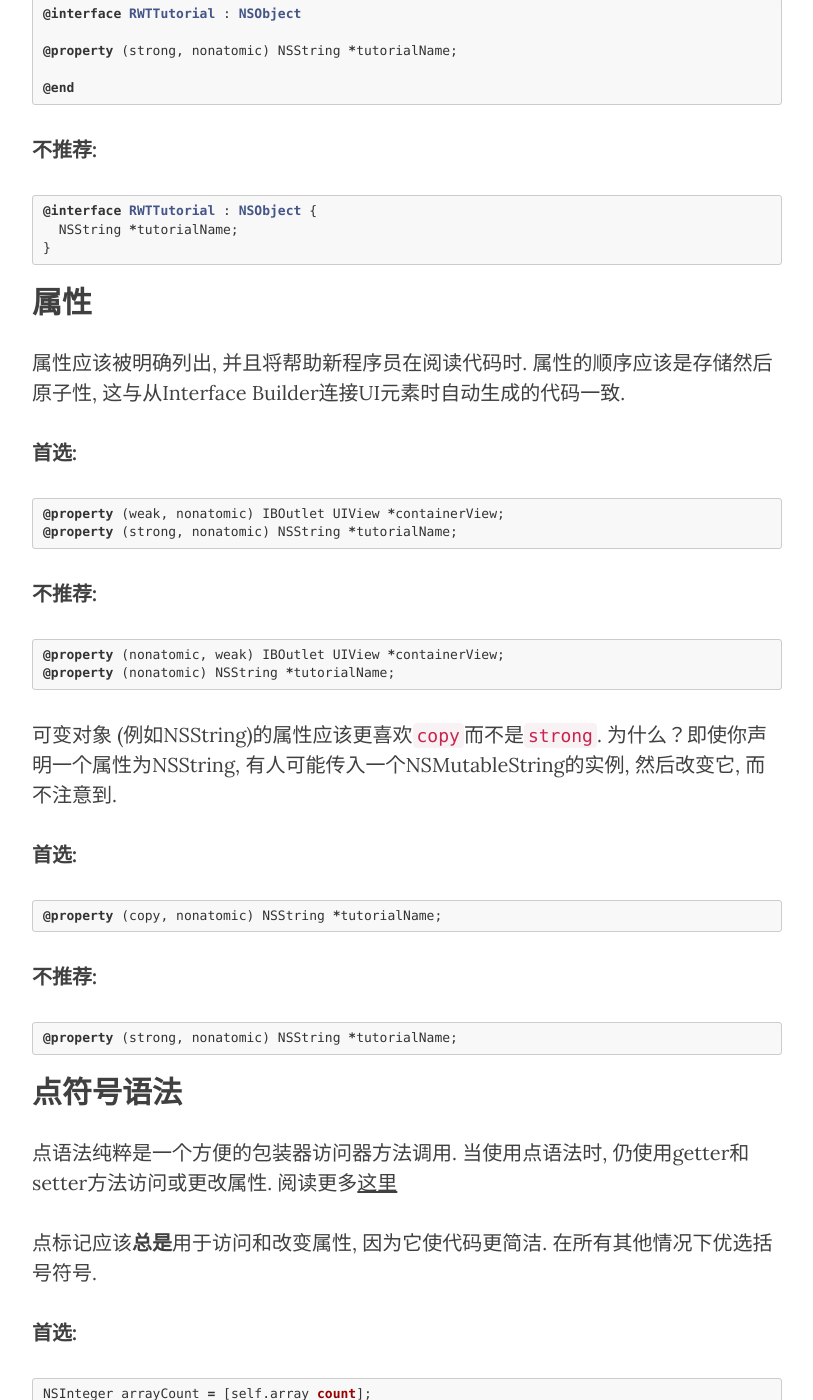
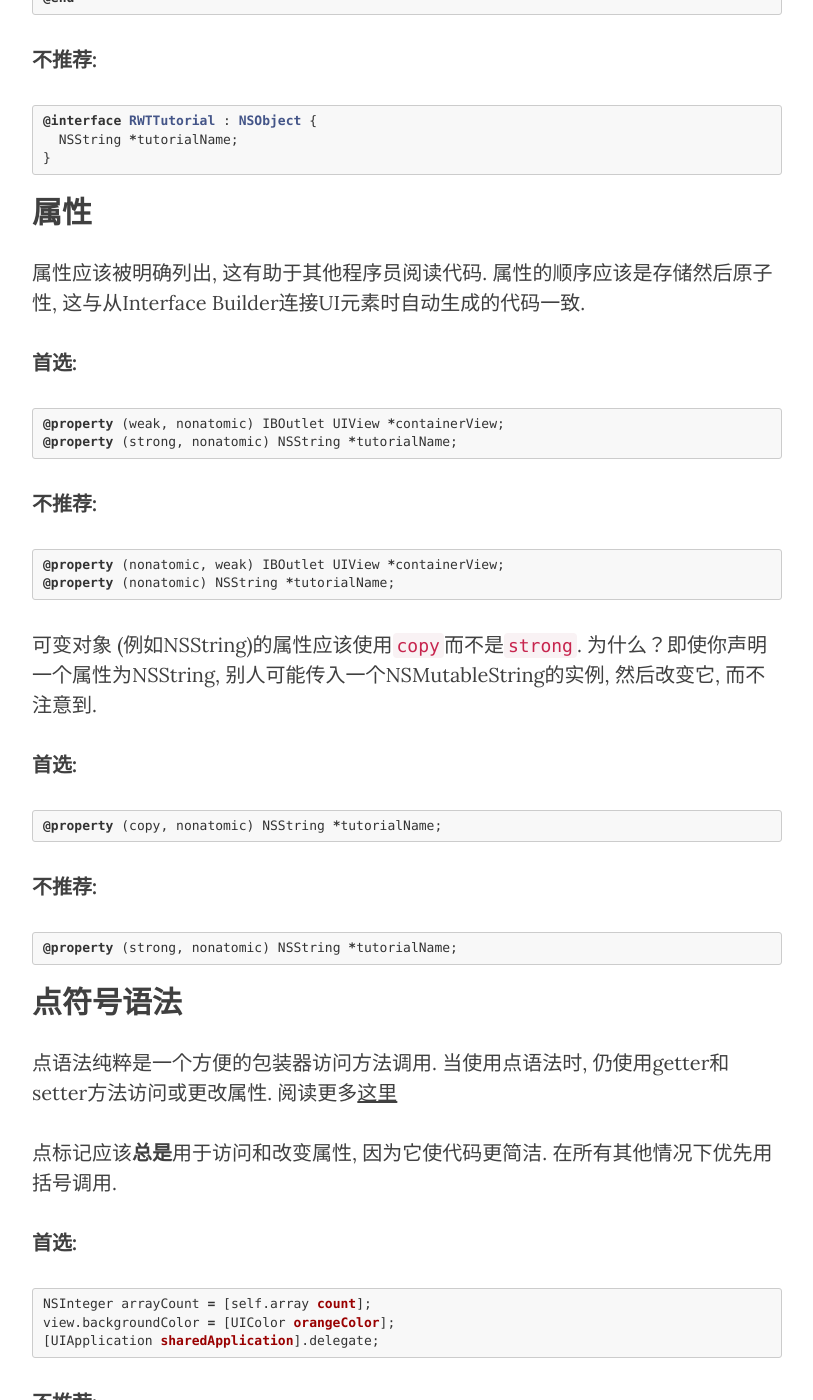
Before and after one commit to DavidHu0921/davidhu0921.github.io, a Jekyll site: the page built from _posts/2017-03-14-Objective-C风格指南.md, in a window 1280 px wide and 1400 px high, scrolled down 7201 px. Shown: the whole window, without its empty margins (233-1046 px from the left). Built offline with Jekyll 4.4.1, drawn with Linux system fonts in a browser that asks for light colours; nearby versions of some CDN libraries; some of the changed text lies outside the part shown.

Commit message:
modify some comments

````diff
--- a/_posts/2017-03-14-Objective-C风格指南.md
+++ b/_posts/2017-03-14-Objective-C风格指南.md
@@ -274,11 +274,7 @@ id varnm;
 
 ## 变量
 
-变量应尽可能描述性地命名. 除了在`for ()`循环中, 应该避免单字母变量名.
-
-指示指针的星号属于变量, 例如, `NSString *text` 不是 `NSString* text` 或 `NSString * text`, 除非是常量.
-
-应该尽可能使用[私有属性](#private-properties)来代替实例变量. 虽然使用实例变量是可行的, 但统一使用property 将使我们的代码更加一致.
+变量应尽可能描述性地命名. 除了在`for ()`循环中, 应该避免单字母变量名. 指示指针的星号属于变量, 例如, `NSString *text` 不是 `NSString* text` 或 `NSString * text`, 除非是常量. 应该尽可能使用[私有属性](#private-properties)来代替实例变量. 虽然使用实例变量是可行的, 但统一使用property 将使我们的代码更加一致.
 
 除了在初始化方法 (`init`, `initWithCoder:`等...), `dealloc`方法和自定义setter和getter中, 应该避免直接访问'back'属性的实例变量. 有关在初始化方法和dealloc中使用Accessor方法的更多信息, 请参见 [这里](https://developer.apple.com/library/mac/documentation/Cocoa/Conceptual/MemoryMgmt/Articles/mmPractical.html#//apple_ref/doc/uid/TP40004447-SW6).
 
@@ -302,7 +298,7 @@ id varnm;
 
 ## 属性
 
-属性应该被明确列出, 并且将帮助新程序员在阅读代码时. 属性的顺序应该是存储然后原子性, 这与从Interface Builder连接UI元素时自动生成的代码一致.
+属性应该被明确列出, 这有助于其他程序员阅读代码. 属性的顺序应该是存储然后原子性, 这与从Interface Builder连接UI元素时自动生成的代码一致.
 
 **首选:**
 
@@ -318,8 +314,7 @@ id varnm;
 @property (nonatomic) NSString *tutorialName;
 ```
 
-可变对象 (例如NSString)的属性应该更喜欢`copy`而不是`strong`.
-为什么？即使你声明一个属性为NSString, 有人可能传入一个NSMutableString的实例, 然后改变它, 而不注意到.
+可变对象 (例如NSString)的属性应该使用`copy`而不是`strong`. 为什么？即使你声明一个属性为NSString, 别人可能传入一个NSMutableString的实例, 然后改变它, 而不注意到.
 
 **首选:**
 
@@ -336,9 +331,9 @@ id varnm;
 
 ## 点符号语法
 
-点语法纯粹是一个方便的包装器访问器方法调用. 当使用点语法时, 仍使用getter和setter方法访问或更改属性. 阅读更多[这里](https://developer.apple.com/library/ios/documentation/cocoa/conceptual/ProgrammingWithObjectiveC/EncapsulatingData/EncapsulatingData.html)
+点语法纯粹是一个方便的包装器访问方法调用. 当使用点语法时, 仍使用getter和setter方法访问或更改属性. 阅读更多[这里](https://developer.apple.com/library/ios/documentation/cocoa/conceptual/ProgrammingWithObjectiveC/EncapsulatingData/EncapsulatingData.html)
 
-点标记应该**总是**用于访问和改变属性, 因为它使代码更简洁. 在所有其他情况下优选括号符号.
+点标记应该**总是**用于访问和改变属性, 因为它使代码更简洁. 在所有其他情况下优先用括号调用.
 
 **首选:**
 
@@ -423,7 +418,7 @@ typedef NS_ENUM(NSInteger, RWTGlobalConstants) {
 };
 ```
 
-较旧的k风格常量定义应该是**避免**, 除非编写CoreFoundation C代码 (不太可能).
+应该**避免**使用较旧的k风格常量定义, 除非编写CoreFoundation C代码 (不太可能).
 
 **不推荐:**
 
````
Also changed, not shown: other parts of _posts/2017-03-14-Objective-C风格指南.md (+10 -12 lines).
